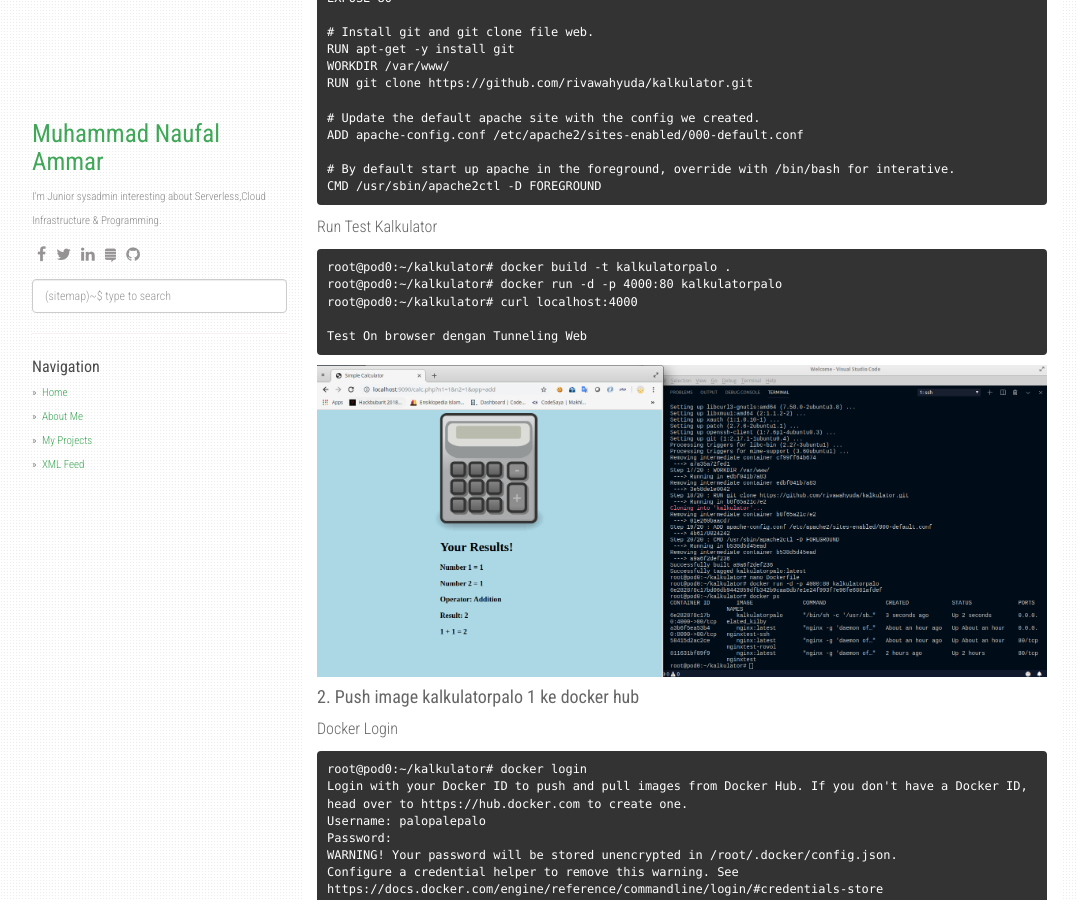
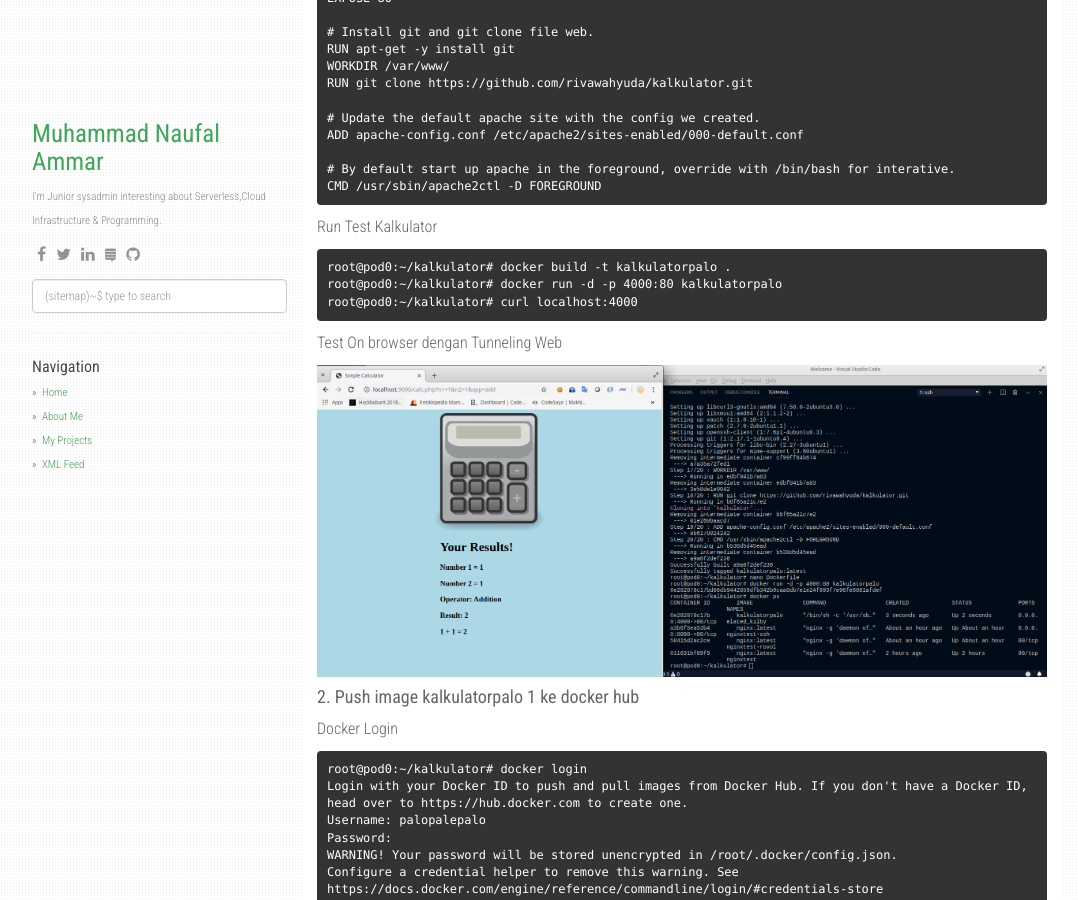
Before and after one commit to ammarun11/ammarun11.github.io, a Jekyll site: the page built from _posts/2019-10-06-docker-lab4-quiz1.md, in a window 1280 px wide and 900 px high, scrolled down 956 px. Shown: the whole window, without its empty margins (53-1131 px from the left). Built offline with Jekyll 4.4.1, drawn with Linux system fonts in a browser that asks for light colours; nearby versions of some CDN libraries; comment, search, counter and statistics services are not loaded.

Commit message:
fix img calc

````diff
--- a/_posts/2019-10-06-docker-lab4-quiz1.md
+++ b/_posts/2019-10-06-docker-lab4-quiz1.md
@@ -67,10 +67,11 @@ Run Test Kalkulator
 root@pod0:~/kalkulator# docker build -t kalkulatorpalo .
 root@pod0:~/kalkulator# docker run -d -p 4000:80 kalkulatorpalo
 root@pod0:~/kalkulator# curl localhost:4000
+```
 
 Test On browser dengan Tunneling Web
-```
-![Docker-kalkulator](https://raw.githubusercontent.com/ammarun11/ammarun11.github.io/master/static/img/_posts/docker-kalkulator.png)
+
+![docker-kalkulator](https://raw.githubusercontent.com/ammarun11/ammarun11.github.io/master/static/img/_posts/docker-kalkulator.png)
 
 #### 2. Push image kalkulatorpalo 1 ke docker hub
 Docker Login
````
